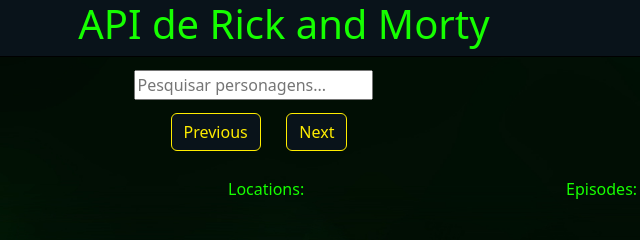
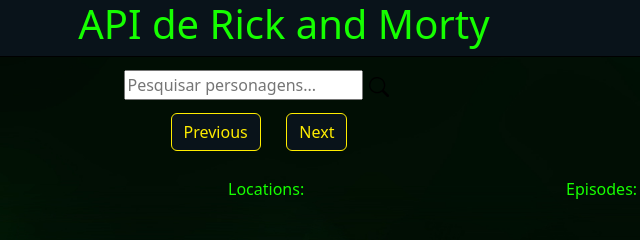
Before and after one commit to Mhlpereira/projeto-final-front3, a website: page src/index.html in a window 1280 px wide. Shown: the top 240 px of the page, 381-1021 px from the left. Drawn offline with nearby package versions, Linux system fonts and the light colour scheme; no server answers.

Commit message:
fixing search cards border

```diff
--- a/src/index.html
+++ b/src/index.html
@@ -23,7 +23,11 @@
       <div class="row d-flex justify-content-center ">
             <div id="search" class="d-flex justify-content-center">
               <input type="text" placeholder="Pesquisar personagens..." id="searchInput">
-                <button id="searchButton" style="background: transparent; border: none;"  onclick="searchCharacters()"></button>
+                <button id="searchButton" style="background: transparent; border: none;"  onclick="searchCharacters()"><svg xmlns="http://www.w3.org/2000/svg"
+                  width="20" height="20" fill="currentColor" classs="bi bi-search" viewBox="0 0 16 16">
+                  <path
+                      d="M11.742 10.344a6.5 6.5 0 1 0-1.397 1.398h-.001c.03.04.062.078.098.115l3.85 3.85a1 1 0 0 0 1.415-1.414l-3.85-3.85a1.007 1.007 0 0 0-.115-.1zM12 6.5a5.5 5.5 0 1 1-11 0 5.5 5.5 0 0 1 11 0z" />
+              </svg></button>
             </div>
         </div>
     </div>
--- a/src/index.js
+++ b/src/index.js
@@ -121,7 +121,7 @@
       characterCard.classList.add("col-md-6");
       characterCard.classList.add("cartoes");
       characterCard.innerHTML += `
-      <div class="card bg-btn-br text-white shadow-lg  mb-5" style="width: 19rem"
+      <div class="card bg-btn-br text-white mb-5" style="width: 19rem"
       data-bs-toggle="modal" data-bs-target="#staticBackdrop"
       onclick="modal(${character.id})">
           <figure>
```
